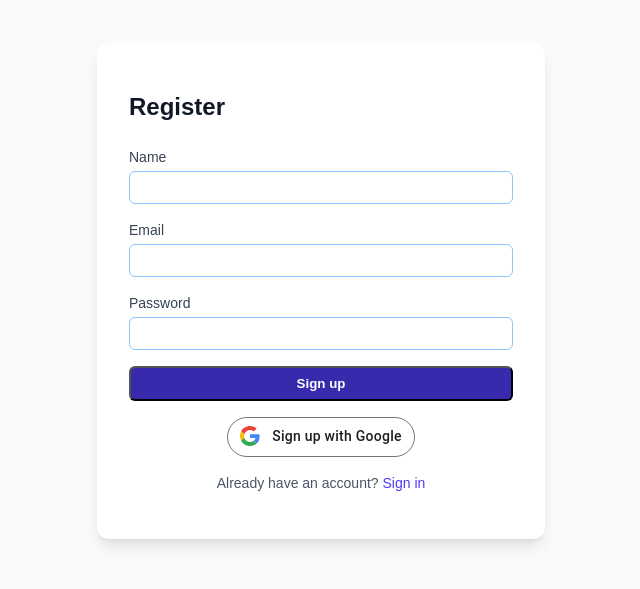
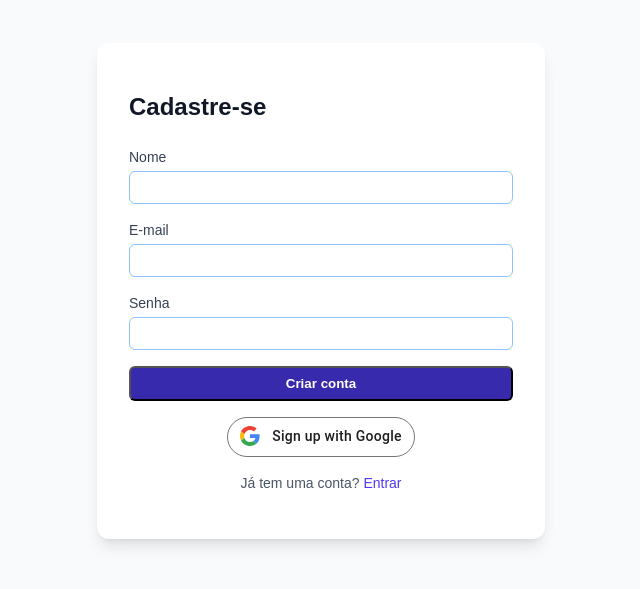
Before and after one commit to gabrielmmh/askMyDoc, a Next.js app in the folder apps/frontend/: page /auth/register in a window 1280 px wide. Shown: the part 117-706 px from the top of the page, without its empty margins (319-959 px from the left). Built offline with nearby package versions, Linux system fonts and the light colour scheme.

Commit message:
feat(frontend): traduz tela de cadastro e validações para português

```diff
--- a/apps/frontend/src/app/auth/register/page.tsx
+++ b/apps/frontend/src/app/auth/register/page.tsx
@@ -5,7 +5,7 @@ export default function RegisterPage() {
     return (
         <div className={styles.container}>
             <div className={styles.card}>
-                <h1 className={styles.title}>Register</h1>
+                <h1 className={styles.title}>Cadastre-se</h1>
                 <RegisterForm />
             </div>
         </div>
--- a/apps/frontend/src/components/auth/RegisterForm.tsx
+++ b/apps/frontend/src/components/auth/RegisterForm.tsx
@@ -38,7 +38,7 @@ export default function RegisterForm() {
     return (
         <form onSubmit={handleSubmit} className={styles.form}>
             <div>
-                <label className={styles.label}>Name</label>
+                <label className={styles.label}>Nome</label>
                 <input
                     type="text"
                     value={name}
@@ -48,7 +48,7 @@ export default function RegisterForm() {
                 />
             </div>
             <div>
-                <label className={styles.label}>Email</label>
+                <label className={styles.label}>E-mail</label>
                 <input
                     type="email"
                     value={email}
@@ -58,7 +58,7 @@ export default function RegisterForm() {
                 />
             </div>
             <div>
-                <label className={styles.label}>Password</label>
+                <label className={styles.label}>Senha</label>
                 <input
                     type="password"
                     value={senha}
@@ -68,7 +68,7 @@ export default function RegisterForm() {
                 />
             </div>
             <button type="submit" className={styles.button}>
-                Sign up
+                Criar conta
             </button>
 
             <div className="flex justify-center mt-4">
@@ -76,8 +76,8 @@ export default function RegisterForm() {
             </div>
 
             <p className={styles.linkText}>
-                Already have an account?{' '}
-                <a href="/auth/login" className={styles.link}>Sign in</a>
+                Já tem uma conta?{' '}
+                <a href="/auth/login" className={styles.link}>Entrar</a>
             </p>
         </form>
     );
```
